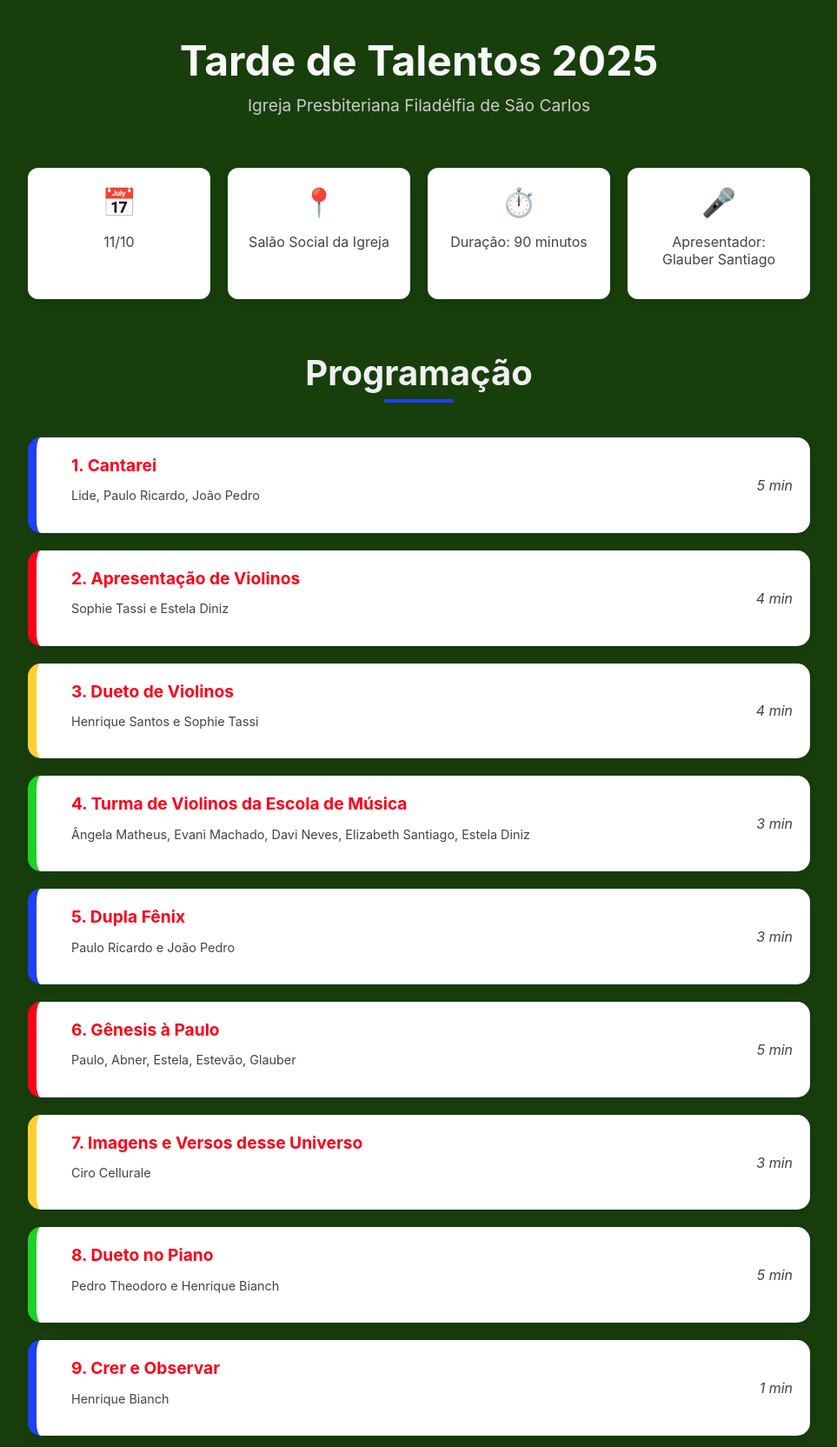
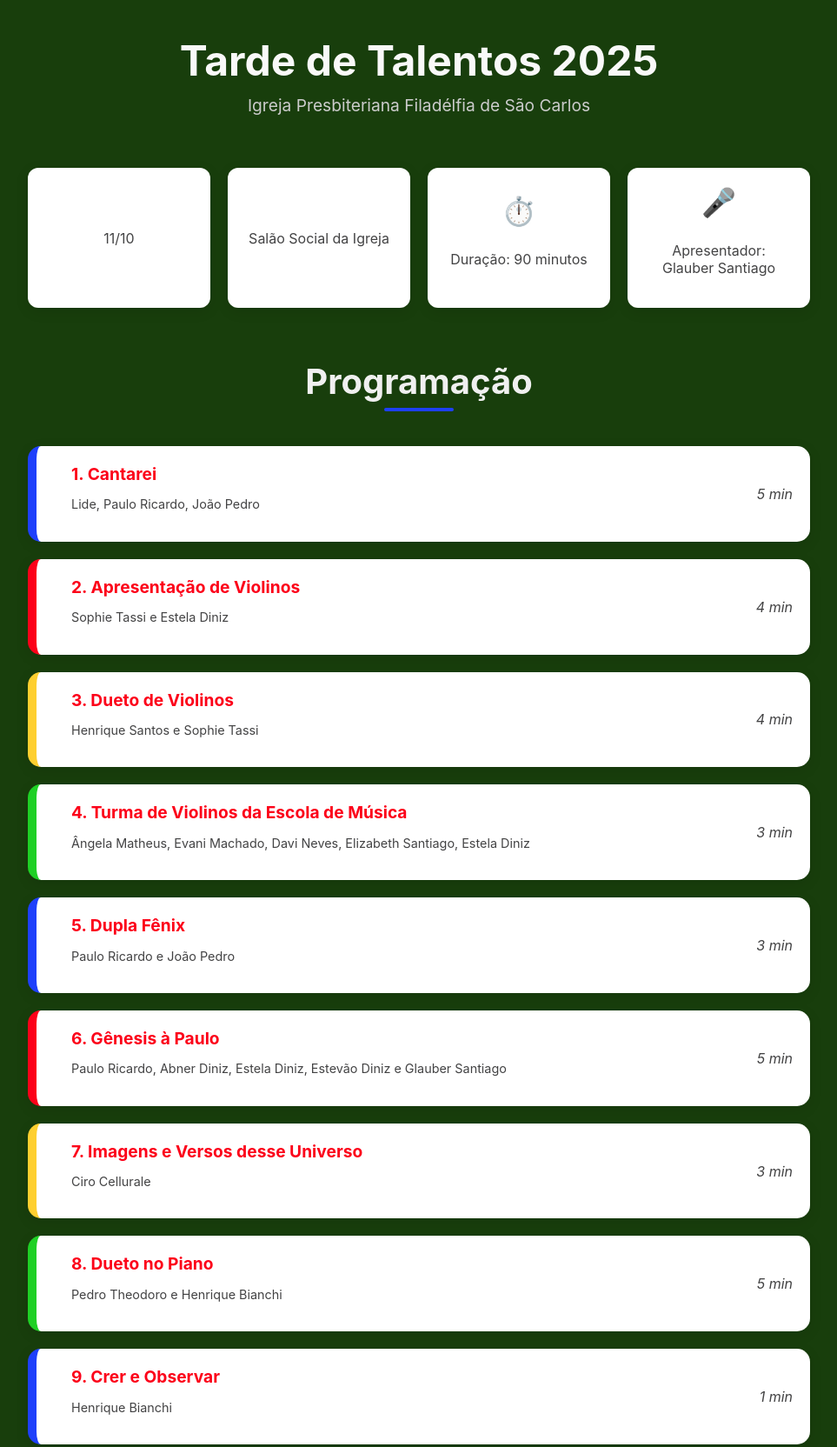
Before and after one commit to GlauberLASantiago/TardeDosTalentos2025, a plain HTML site: page index.html in a window 1280 px wide. Shown: the top 1664 px of the page at 87% size, without its empty margins (158-1121 px from the left). Drawn offline with Linux system fonts and the light colour scheme.

Commit message:
Update index.html

```diff
--- a/index.html
+++ b/index.html
@@ -74,6 +74,12 @@
             opacity: 0;
             transform: translateY(20px);
             transition: opacity 0.6s ease-out, transform 0.6s ease-out;
+            /* Adicionado para centralizar o conteúdo verticalmente */
+            display: flex;
+            flex-direction: column;
+            justify-content: center;
+            align-items: center;
+            min-height: 100px; /* Garante altura mínima para alinhamento */
         }
 
         .detalhe-item.is-visible {
@@ -207,11 +213,9 @@
 
         <section class="detalhes">
             <div class="detalhe-item">
-                <span>📅</span>
                 <p>11/10</p>
             </div>
             <div class="detalhe-item">
-                <span>📍</span>
                 <p>Salão Social da Igreja</p>
             </div>
             <div class="detalhe-item">
@@ -246,18 +250,18 @@
                 { id: 3, title: 'Dueto de Violinos', duration: 4, participants: 'Henrique Santos e Sophie Tassi' },
                 { id: 4, title: 'Turma de Violinos da Escola de Música', duration: 3, participants: 'Ângela Matheus, Evani Machado, Davi Neves, Elizabeth Santiago, Estela Diniz' },
                 { id: 5, title: 'Dupla Fênix', duration: 3, participants: 'Paulo Ricardo e João Pedro' },
-                { id: 6, title: 'Gênesis à Paulo', duration: 5, participants: 'Paulo, Abner, Estela, Estevão, Glauber' },
+                { id: 6, title: 'Gênesis à Paulo', duration: 5, participants: 'Paulo Ricardo, Abner Diniz, Estela Diniz, Estevão Diniz e Glauber Santiago' },
                 { id: 7, title: 'Imagens e Versos desse Universo', duration: 3, participants: 'Ciro Cellurale' },
-                { id: 8, title: 'Dueto no Piano', duration: 5, participants: 'Pedro Theodoro e Henrique Bianch' },
-                { id: 9, title: 'Crer e Observar', duration: 1, participants: 'Henrique Bianch' },
+                { id: 8, title: 'Dueto no Piano', duration: 5, participants: 'Pedro Theodoro e Henrique Bianchi' },
+                { id: 9, title: 'Crer e Observar', duration: 1, participants: 'Henrique Bianchi' },
                 { id: 10, title: 'Xilofonando', duration: 2, participants: 'Maria Eliza' },
                 { id: 11, title: 'Vitrola Falante', duration: 4, participants: 'Davi Neves' },
                 { id: 12, title: 'Rúach Elohím', duration: 5, participants: 'Gidenilson Santiago e Glauber Santiago' },
                 { id: 13, title: 'Teus Altares', duration: 4, participants: 'Gidenilson Santiago' },
-                { id: 14, title: 'Guitarra Havawana Blues', duration: 2, participants: 'Glauber Santiago' },
+                { id: 14, title: 'Guitarra Hawaiana Blues', duration: 2, participants: 'Glauber Santiago' },
                 { id: 15, title: 'Palestra', duration: 5, participants: 'Deise Pádua Silva' },
                 { id: 16, title: 'Cantar', duration: 5, participants: 'Karen de Souza' },
-                { id: 17, title: 'Lotação Máxima', duration: 5, participants: 'Paulo, Estevão, Abner, Estela, Sophie, Samuell, João' },
+                { id: 17, title: 'Lotação Máxima', duration: 5, participants: 'Paulo, Estevão, Abner, Estela, Sophie, Samuell, João, Lucas Carvalho' },
                 { id: 18, title: 'Batman e Robin', duration: 5, participants: 'Estevão Diniz e Arthur Diniz' },
                 { id: 19, title: 'Família Luchnos', duration: 5, participants: 'Priscila, Estevão, Abner, Estela, Ariela, Arthur (todos Diniz)' },
                 { id: 20, title: 'Sr. Arlindo', duration: 5, participants: 'Arlindo Pinguieri' }
```
